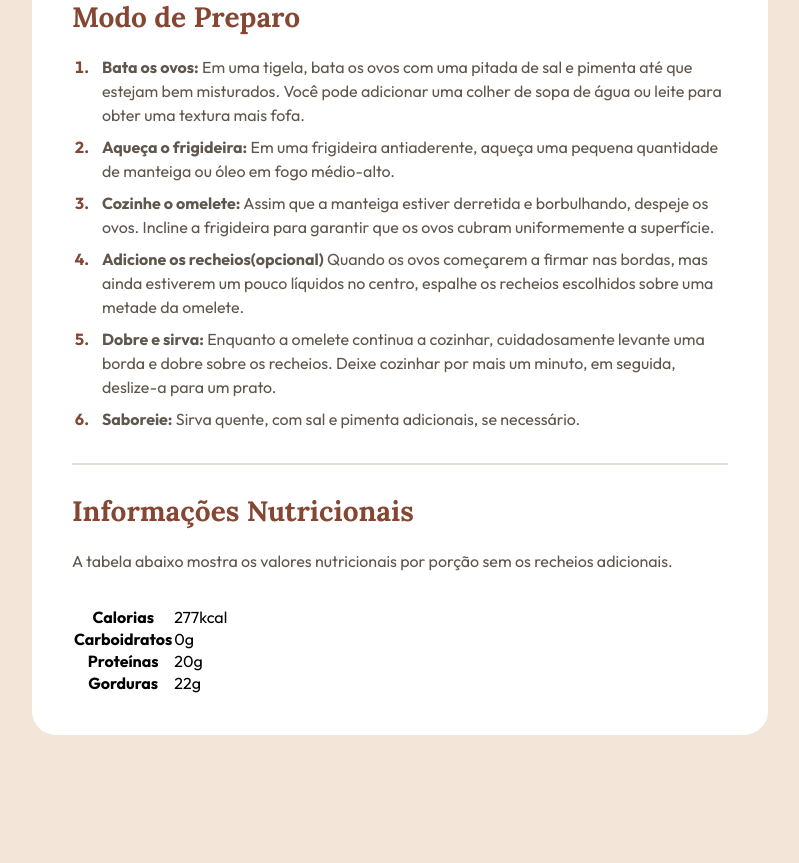
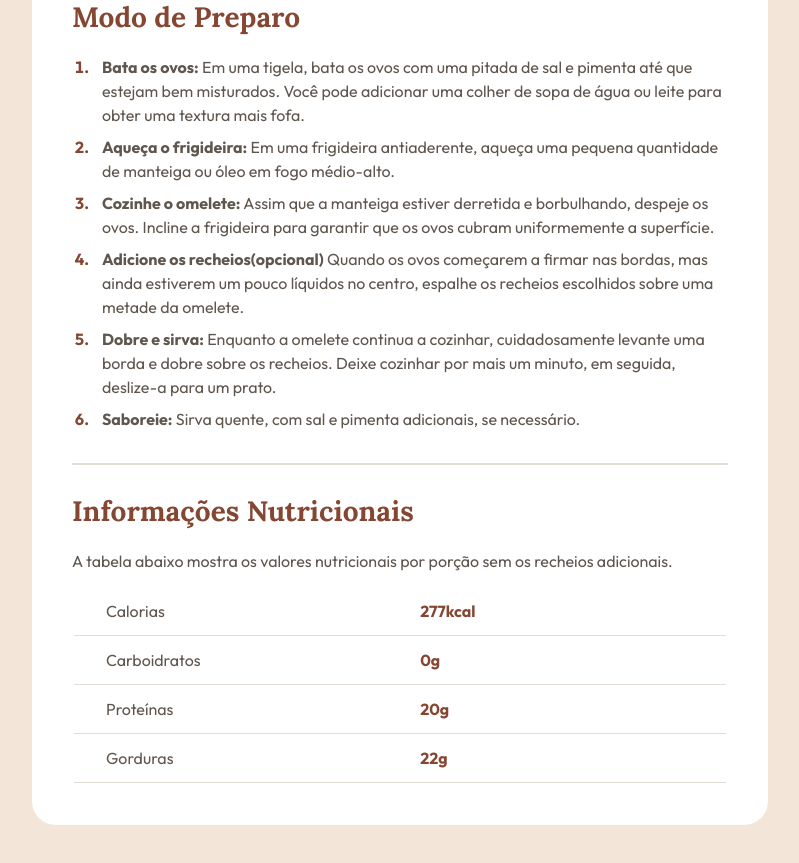
Before and after one commit to louisebrocha/receita.01, a plain HTML site: page index.html in a window 1280 px wide. Shown: the part 809-1672 px from the top of the page, without its empty margins (240-1039 px from the left). Before the commit the page ends 1608 px from the top, so only its background shows below. Drawn offline with Linux system fonts and the light colour scheme.

Commit message:
finalização do projeto

```diff
--- a/style.css
+++ b/style.css
@@ -2,7 +2,7 @@
     margin: 0;
     padding: 0;
     box-sizing: border-box;
-
+    -webkit-font-smoothing: antialiased;
 }
 
 body {
@@ -103,3 +103,51 @@ hr {
     color: #854632;
     font-weight: 700;
 }
+
+.informacoes p {
+    margin-bottom: 24px;
+}
+
+table{
+    width: 100%;
+}
+
+th, td {
+    border-bottom: 1px solid #e3ddd7;
+    width: 100%;
+}
+
+tr {
+    display: flex;
+}
+
+th  {
+    text-align: left;
+    padding-left: 32px;
+    font-weight: 400;
+    color: #5f564d;
+    line-height: 150%;
+}
+
+
+td {
+    padding-left: 16px;
+    font-weight: 700;
+    color: #854632;
+    line-height: 150%;
+}
+
+tr + tr th,
+tr + tr td {
+     padding-block: 12px;
+}
+
+tr:nth-of-type(1) th,
+tr:nth-of-type(1) td {
+    padding-bottom: 12px;
+}
+
+tr:nth-of-type(4) th
+tr:nth-of-type(4) td {
+    border: none;
+}
```
